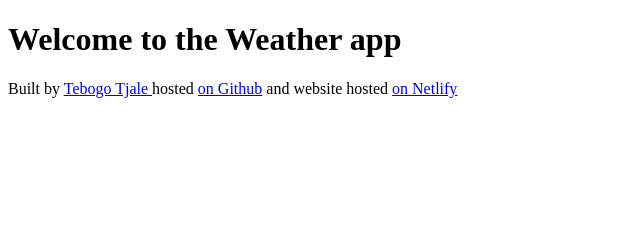
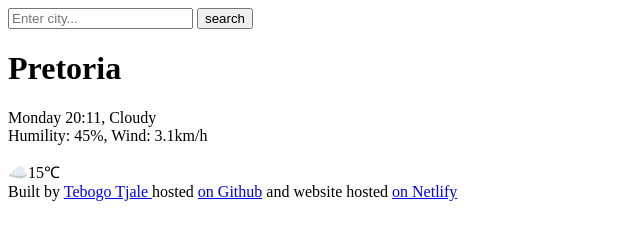
Before and after one commit to ashley846/weather_forecast, a plain HTML site: page index.html in a window 1280 px wide. Shown: the whole page, without its empty margins (0-640 px from the left). Drawn offline with Linux system fonts and the light colour scheme.

Commit message:
added the HTML to the project

```diff
--- a/index.html
+++ b/index.html
@@ -6,7 +6,26 @@
     <title>Weather App</title>
 </head>
 <body>
-    <h1>Welcome to the Weather app</h1>
+    <header>
+        <form>
+            <input type="search" placeholder="Enter city..." required />
+            <input type="submit" value="search" />
+        </form>
+    </header>
+    <main>
+        <div>
+    <h1> Pretoria</h1>
+    <p>
+        Monday 20:11, Cloudy
+        <br />
+        Humility: 45%, Wind: 3.1km/h
+    </p>
+</div>
+<div>
+    ☁️15℃
+</div>
+</main>
+
     <footer>Built by
         <a href="https://github.com/ashley846" target="_blank">
         Tebogo Tjale </a> hosted <a href="https://github.com/ashley846/weather_forecast" target="_blank" >on Github</a> and website hosted <a href="https://shecodeweather-app.netlify.app/" target="_blank"> on Netlify</a> </footer>
```
